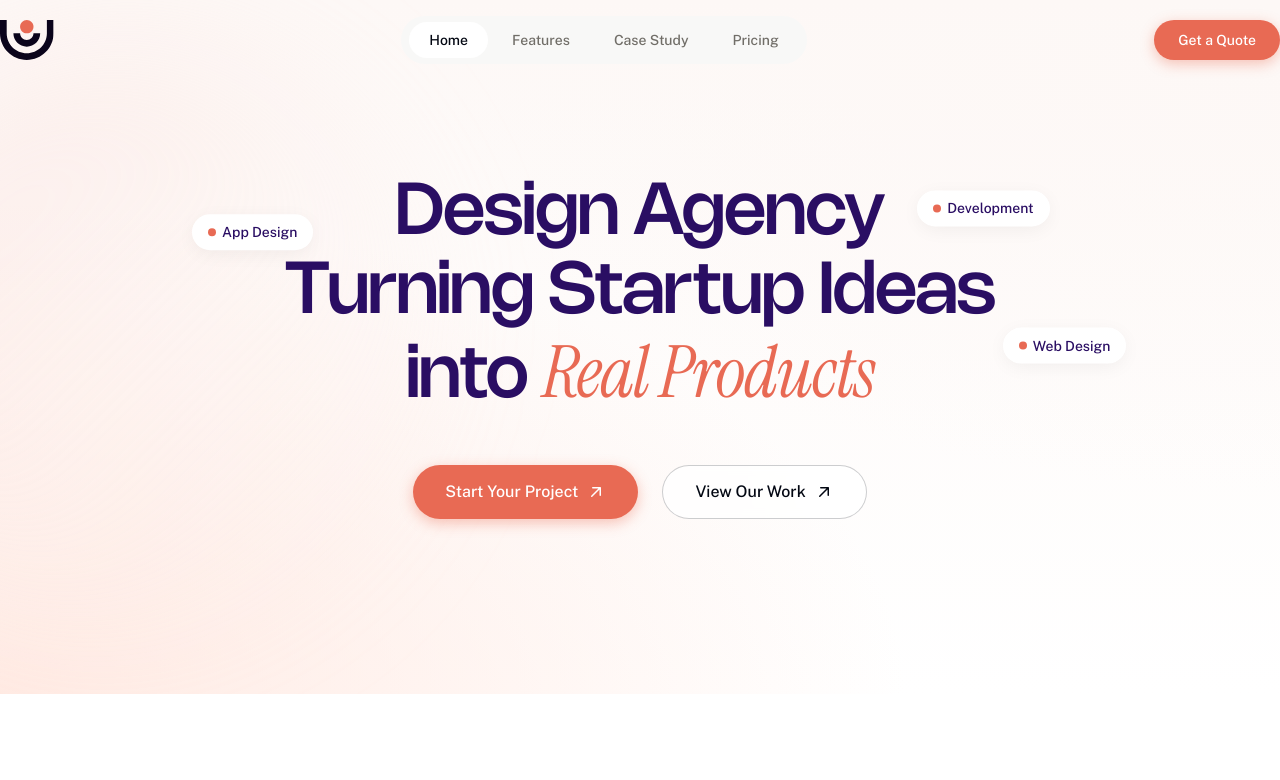
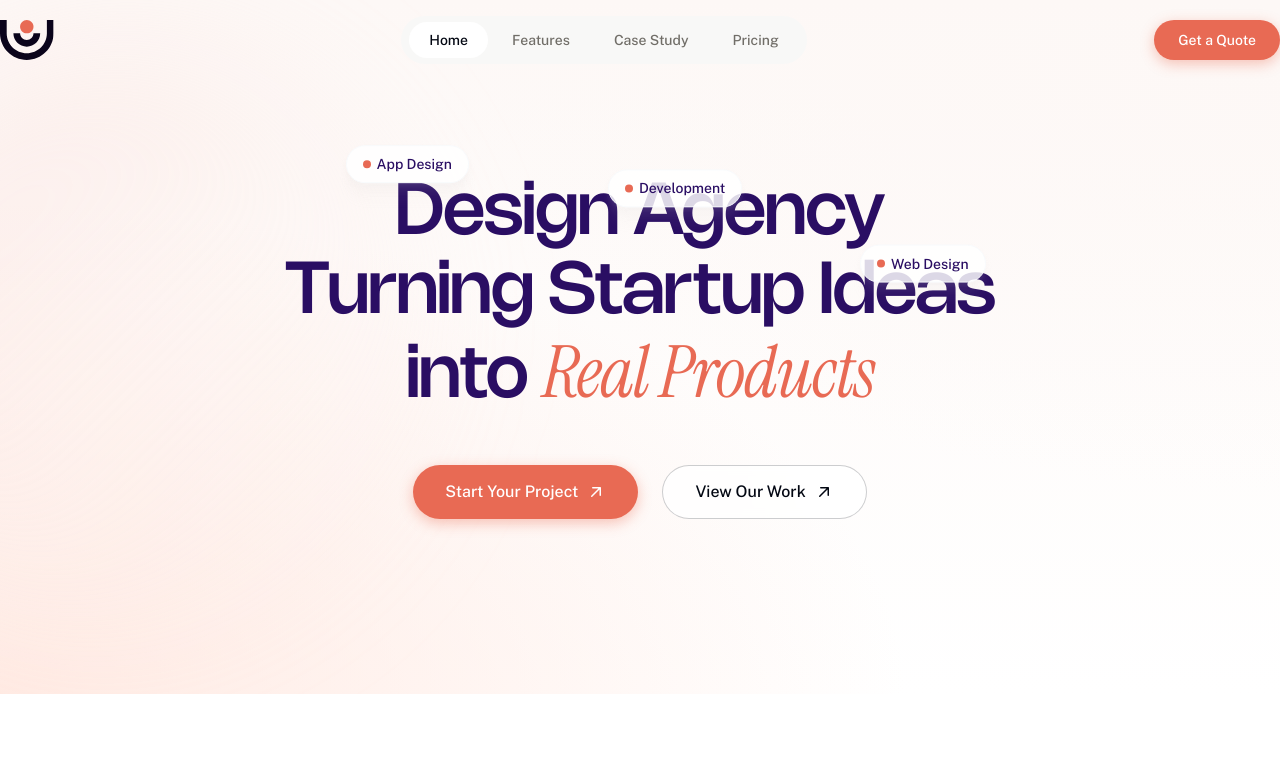
Before and after one commit to SparkStudio-Ltd/userlify, a Next.js app: page / in a window 1280 px wide. Shown: the top 780 px of the page. Built offline with nearby package versions, Linux system fonts and the light colour scheme; a web font is replaced by a local one.

Commit message:
feat: Enhance HeroSection with anti-magnetic effect on tags and update tag styles

```diff
--- a/src/components/sections/HeroSection.tsx
+++ b/src/components/sections/HeroSection.tsx
@@ -7,9 +7,9 @@ import { gsap } from 'gsap';
 import { useEffect, useRef } from 'react';
 
 const floatingTags = [
-  { text: 'App Design', position: 'left-[15%] top-[30%]' },
-  { text: 'Development', position: 'right-[18%] top-[25%]' },
-  { text: 'Web Design', position: 'right-[12%] top-[45%]' },
+  { text: 'App Design', position: 'left-[27%] top-[20%]' },
+  { text: 'Development', position: 'right-[42%] top-[22%]' },
+  { text: 'Web Design', position: 'right-[23%] top-[33%]' },
 ];
 
 export function HeroSection() {
@@ -58,6 +58,48 @@ export function HeroSection() {
         ease: 'power2.out',
         delay: 0.6,
       });
+
+      // Anti-magnetic effect on mouse move
+      const handleMouseMove = (e: MouseEvent) => {
+        tagsRef.current.forEach((tag) => {
+          if (!tag) return;
+
+          const rect = tag.getBoundingClientRect();
+          const tagCenterX = rect.left + rect.width / 2;
+          const tagCenterY = rect.top + rect.height / 2;
+
+          const distanceX = e.clientX - tagCenterX;
+          const distanceY = e.clientY - tagCenterY;
+          const distance = Math.sqrt(distanceX * distanceX + distanceY * distanceY);
+
+          const maxDistance = 200; // pixels
+
+          if (distance < maxDistance) {
+            const force = (maxDistance - distance) / maxDistance;
+            const moveX = -distanceX * force * 0.3;
+            const moveY = -distanceY * force * 0.3;
+
+            gsap.to(tag, {
+              x: moveX,
+              duration: 0.3,
+              ease: 'power2.out',
+              overwrite: 'auto',
+            });
+          } else {
+            gsap.to(tag, {
+              x: 0,
+              duration: 0.5,
+              ease: 'power2.out',
+            });
+          }
+        });
+      };
+
+      window.addEventListener('mousemove', handleMouseMove);
+
+      return () => {
+        window.removeEventListener('mousemove', handleMouseMove);
+      };
     }, heroRef);
 
     return () => ctx.revert();
@@ -81,7 +123,7 @@ export function HeroSection() {
                 ref={(el) => {
                   if (el) tagsRef.current[index] = el;
                 }}
-                className={`tag absolute ${tag.position}`}
+                className={`tag absolute z-30 ${tag.position}`}
               >
                 {tag.text}
               </div>
--- a/src/styles/globals.css
+++ b/src/styles/globals.css
@@ -94,7 +94,8 @@
 
   /* Badge/Tag styles */
   .tag {
-    @apply font-nav inline-flex items-center gap-1.5 rounded-full bg-white px-4 py-2 text-sm font-medium text-accent-950 shadow-soft;
+    @apply font-nav inline-flex items-center gap-1.5 rounded-full bg-[#FFFFFFD6] px-4 py-2 text-sm font-medium text-accent-950 border border-slate-50;
+    box-shadow: 0px 2px 4px 0px #D4D4D414, 0px 8px 8px 0px #D4D4D412, 0px 18px 11px 0px #D4D4D40A;
   }
 
   .tag::before {
```
